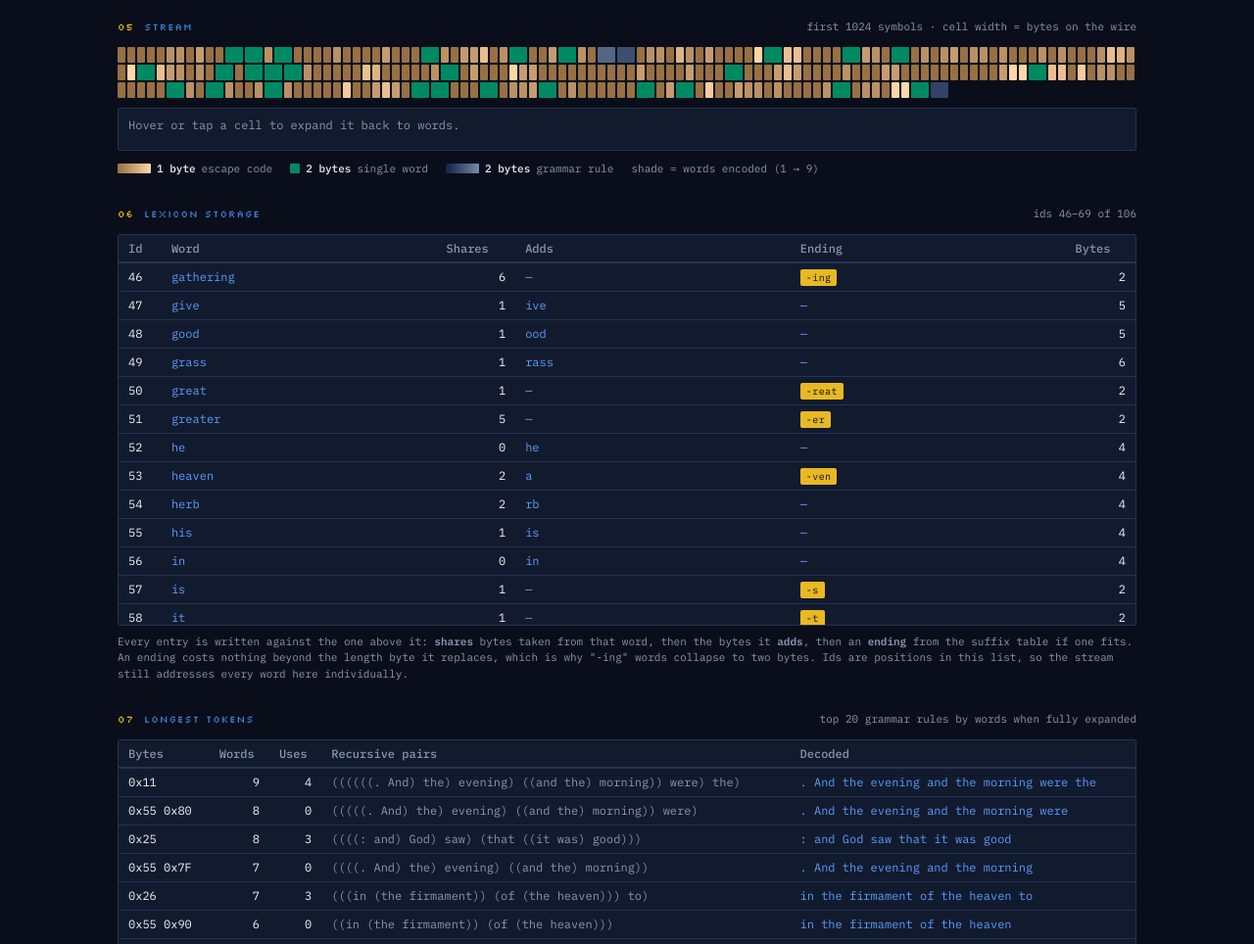
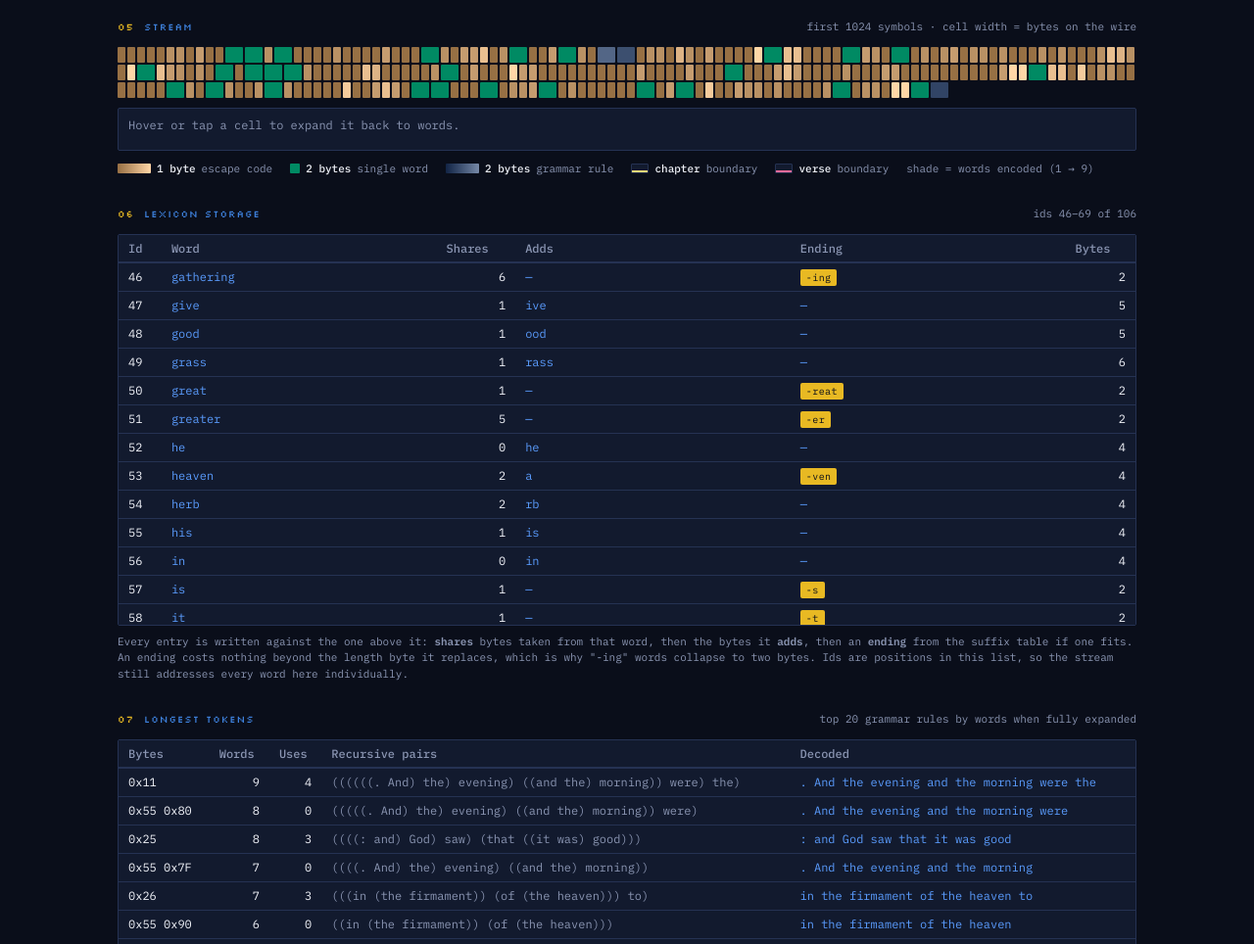
Before and after one commit to danwatt/repair-compress-demo, a website: page demo.html in a window 1280 px wide. Shown: the part 2084-3048 px from the top of the page at 98% size. Drawn offline with Linux system fonts and the light colour scheme.

Commit message:
Add chapter and verse boundaries to the stream viewer

```diff
--- a/demo.html
+++ b/demo.html
@@ -29,6 +29,8 @@
   --sym-esc-hi: color-mix(in oklab, var(--sym-esc) 55%, #ffffff);
   --sym-rule-lo: color-mix(in oklab, var(--sym-rule) 62%, var(--ground));
   --sym-rule-hi: color-mix(in oklab, var(--sym-rule) 55%, #ffffff);
+  --chapter-marker: #f6d878;
+  --verse-marker: #ff6b9a;
   --mono: "IBM Plex Mono", ui-monospace, SFMono-Regular, Menlo, monospace;
   --pixel: "Silkscreen", "IBM Plex Mono", monospace;
 }
@@ -194,6 +196,8 @@ td.num { text-align: right; font-variant-numeric: tabular-nums; }
 /* Single word is always exactly one word — flat tone, no ramp. */
 .cell.b2t { width: 18px; background: var(--sym-word); }
 .cell.b2r { width: 18px; --base: var(--sym-rule); --lo: var(--sym-rule-lo); --hi: var(--sym-rule-hi); }
+.cell.has-chapter { box-shadow: inset 0 -2px var(--chapter-marker); }
+.cell.has-verse { box-shadow: inset 0 -2px var(--verse-marker); }
 .cell.s0 { --t: 0; }
 .cell.s1 { --t: .111; }
 .cell.s2 { --t: .222; }
@@ -204,6 +208,10 @@ td.num { text-align: right; font-variant-numeric: tabular-nums; }
 .cell.s7 { --t: .778; }
 .cell.s8 { --t: .889; }
 .cell.s9 { --t: 1; }
+.legend i.marker {
+  width: 18px; height: 10px; background: var(--panel);
+  border: 1px solid var(--rule); box-shadow: inset 0 -2px var(--marker);
+}
 .readout {
   min-height: 44px; padding: 8px 10px; background: var(--panel);
   border: 1px solid var(--rule); border-radius: 2px; font-size: 12px; color: var(--ink-soft);
@@ -310,6 +318,8 @@ footer a { color: var(--hot); }
       <span><i class="ramp" style="--lo:var(--sym-esc-lo);--hi:var(--sym-esc-hi)"></i><b>1 byte</b> escape code</span>
       <span><i style="background:var(--sym-word)"></i><b>2 bytes</b> single word</span>
       <span><i class="ramp" style="--lo:var(--sym-rule-lo);--hi:var(--sym-rule-hi)"></i><b>2 bytes</b> grammar rule</span>
+      <span><i class="marker" style="--marker:var(--chapter-marker)"></i><b>chapter</b> boundary</span>
+      <span><i class="marker" style="--marker:var(--verse-marker)"></i><b>verse</b> boundary</span>
       <span id="shade-legend"></span>
     </div>
   </section>
@@ -679,6 +689,17 @@ And God said, Let there be lights in the firmament of the heaven to divide the d
       wordCount[lexSize + i] = wordCount[l] + wordCount[r];
     }
 
+    // Boundary kind per token, bottom-up so rules inherit markers from either side.
+    // Chapter has the higher value, so it wins when a chunk contains both.
+    const boundaryKind = new Uint8Array(lexSize + rules.length);
+    for (let i = 0; i < lexSize; i++) {
+      boundaryKind[i] = lexicon[i] === "#" ? 2 : lexicon[i] === "@" ? 1 : 0;
+    }
+    for (let i = 0; i < rules.length; i++) {
+      const [l, r] = rules[i];
+      boundaryKind[lexSize + i] = Math.max(boundaryKind[l], boundaryKind[r]);
+    }
+
     // 10-step ramp, log-scaled so the long tail of huge rules doesn't flatten the rest.
     const maxWords = seq.reduce((m, id) => Math.max(m, wordCount[id] ?? 1), 1);
     const span = Math.log(maxWords);
@@ -693,7 +714,8 @@ And God said, Let there be lights in the firmament of the heaven to divide the d
         const cls = escapes.has(id) ? "b1" : single ? "b2t" : "b2r";
         // b2t is always one word, so it gets no shade class.
         const step = single ? "" : ` s${shade(wordCount[id] ?? 1)}`;
-        return `<div class="cell ${cls}${step}" data-i="${i}" tabindex="0"></div>`;
+        const boundary = boundaryKind[id] === 2 ? " has-chapter" : boundaryKind[id] === 1 ? " has-verse" : "";
+        return `<div class="cell ${cls}${step}${boundary}" data-i="${i}" tabindex="0"></div>`;
       })
       .join("");
     $("shade-legend").textContent =
```
Also changed, not shown: .codex/config.toml (added).
